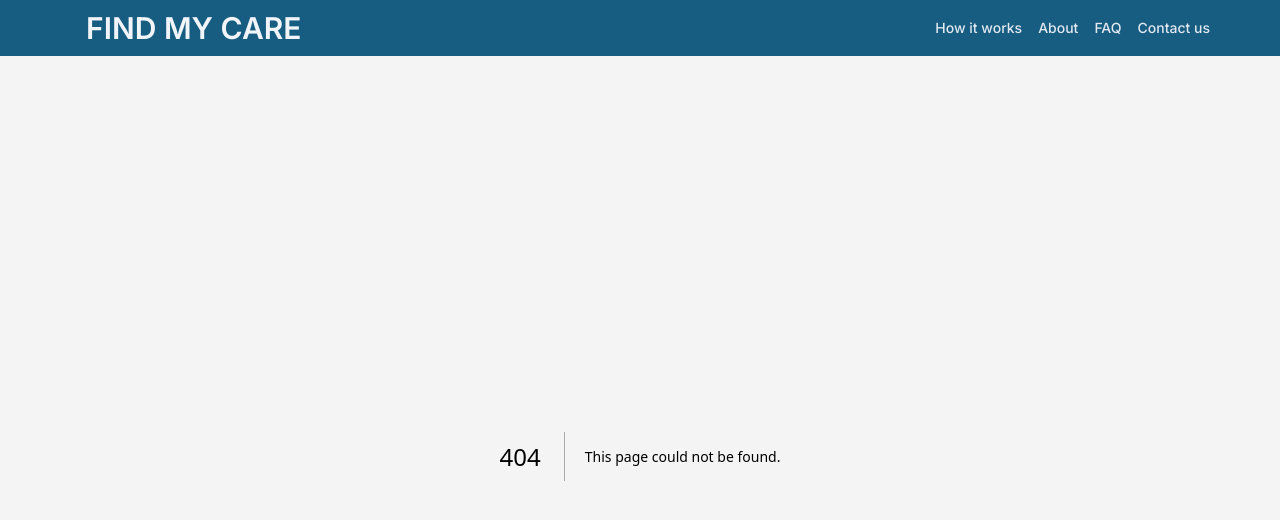
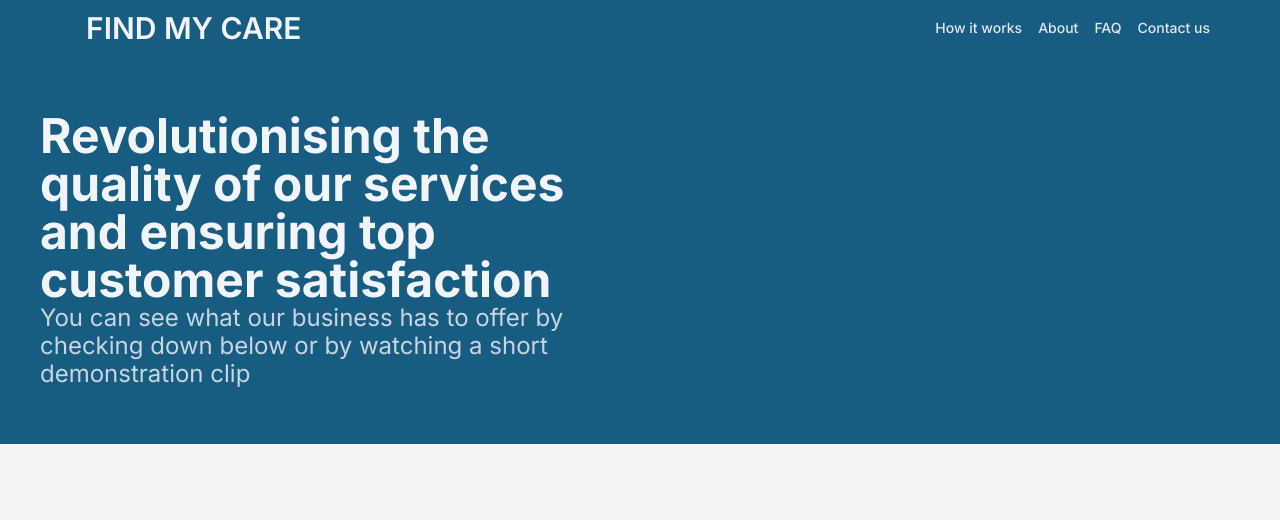
Before and after one commit to ewqwdd/firstcity, a Next.js app: page /how-it-works in a window 1280 px wide. Before the commit this address had no page. Shown: the top 520 px of the page. Built offline with nearby package versions, Linux system fonts and the light colour scheme; a web font is replaced by a local one.

Commit message:
start how it works page

```diff
--- a/src/app/contact-us/page.tsx
+++ b/src/app/contact-us/page.tsx
@@ -8,7 +8,7 @@ import HStack from '@/shared/ui/Flex/HStack'
 
 export default function page() {
   return (
-    <VStack className="max-w-7xl max-lg:gap-4 flex-col-reverse md:grid lg:grid-cols-3 grid-cols-5 mx-auto mt-4 text-slate-800 px-3">
+    <VStack as='main' className="max-w-7xl max-lg:gap-4 flex-col-reverse md:grid lg:grid-cols-3 grid-cols-5 mx-auto mt-4 text-slate-800 px-3">
       <Aside />
       <MainContent />
       <ResponsiveHide
--- a/src/app/faq/(ui)/FaqAccordion.tsx
+++ b/src/app/faq/(ui)/FaqAccordion.tsx
@@ -6,10 +6,12 @@ import FaqElem from './FaqElem'
 
 export default function FaqAccordion() {
   return (
-    <Accordion type='multiple' className="w-full border-slate-400/35 border-t-2">
-      {faqElements.map((elem, index) => (
-        <FaqElem {...elem} value={index.toString()} key={index} />
-      ))}
+    <Accordion type='multiple' asChild>
+      <ul className="w-full border-slate-400/35 border-t-2">
+        {faqElements.map((elem, index) => (
+          <FaqElem {...elem} value={index.toString()} key={index} />
+        ))}
+      </ul>
     </Accordion>
   )
 }
--- a/src/app/faq/(ui)/FaqElem.tsx
+++ b/src/app/faq/(ui)/FaqElem.tsx
@@ -8,11 +8,13 @@ interface FaqElemProps extends FaqElementSchema {
 
 export default function FaqElem({ content, trigger, value }: FaqElemProps) {
   return (
-    <AccordionItem value={"item-" + value} className='border-slate-400/35 border-b-2'>
-      <AccordionTrigger className="text-lg font-medium hover:no-underline">
-        {trigger}
-      </AccordionTrigger>
-      <AccordionContent className="text-zinc-600">{content}</AccordionContent>
+    <AccordionItem value={"item-" + value} className='border-slate-400/35 border-b-2' asChild>
+      <li>
+        <AccordionTrigger className="text-lg font-medium hover:no-underline">
+          {trigger}
+        </AccordionTrigger>
+        <AccordionContent className="text-zinc-600">{content}</AccordionContent>
+      </li>
     </AccordionItem>
   )
 }
--- /dev/null
+++ b/src/app/how-it-works/page.tsx
@@ -0,0 +1,22 @@
+import VStack from "@/shared/ui/Flex/VStack";
+import Heading from "@/shared/ui/Heading";
+import Paragraph from "@/shared/ui/Paragraph";
+
+export default function page() {
+  return (
+    <VStack as='main'>
+        <VStack as='header' className="bg-FMC_primary px-3">
+            <div className="mx-auto max-w-7xl w-full grid grid-cols-2">
+                <VStack className="py-14 pl-7 max-w-3xl justify-between">
+                    <Heading as='h1' className="text-5xl font-bold text-slate-100">
+                        Revolutionising the quality of our services and ensuring top customer satisfaction
+                    </Heading>
+                    <Paragraph className="text-2xl leading-7 text-slate-300">
+                        You can see what our business has to offer by checking down below or by watching a short demonstration clip
+                    </Paragraph>
+                </VStack>
+            </div>
+        </VStack>
+    </VStack>
+  )
+}
--- a/src/widgets/CardsCarousel/ui/CardsCarousel.tsx
+++ b/src/widgets/CardsCarousel/ui/CardsCarousel.tsx
@@ -9,7 +9,7 @@ import { cn } from "@/shared/lib/utils";
 export default function CardsCarousel() {
 
   return (
-    <div className={cn('m-auto min-[420px]:px-10 px-6 lg:px-16 w-full relative', styles.carousel)}>
+    <section id='Carousel' className={cn('m-auto min-[420px]:px-10 px-6 lg:px-16 w-full relative', styles.carousel)}>
       <Carousel className="w-full max-w-7xl mx-auto" opts={{
         containScroll: 'trimSnaps',
         skipSnaps: true,
@@ -29,6 +29,6 @@ export default function CardsCarousel() {
         <CarouselPrevious className="max-[420px]:w-6 max-[420px]:h-6 max-[420px]:-left-[1.3rem]" />
         <CarouselNext className="max-[420px]:w-6 max-[420px]:h-6 max-[420px]:-right-[1.3rem]" />
       </Carousel>
-    </div>
+    </section>
   )
 }
```
